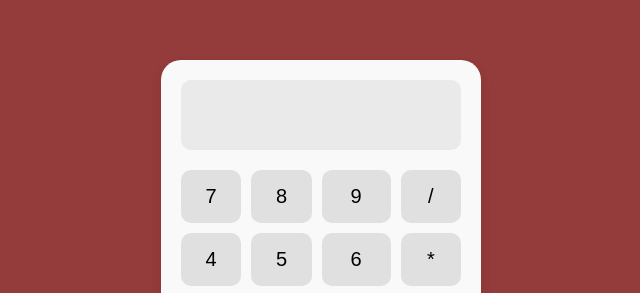
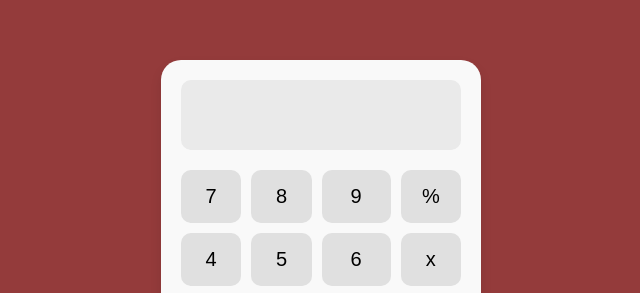
Before and after one commit to osmanncan/HesapMakinesi, a plain HTML site: page index.html in a window 1280 px wide. Shown: the part 123-416 px from the top of the page, 319-959 px from the left. Drawn offline with Linux system fonts and the light colour scheme.

Commit message:
Update index.html

```diff
--- a/index.html
+++ b/index.html
@@ -15,12 +15,12 @@
 <button class="btn-num">7</button>
 <button class="btn-num">8</button>
 <button class="btn-num">9</button>
-<button class="btn-num">/</button>
+<button class="btn-num">%</button>
 
 <button class="btn-num">4</button>
 <button class="btn-num">5</button>
 <button class="btn-num">6</button>
-<button class="btn-num">*</button>
+<button class="btn-num">x</button>
 
 <button class="btn-num">1</button>
 <button class="btn-num">2</button>
```
